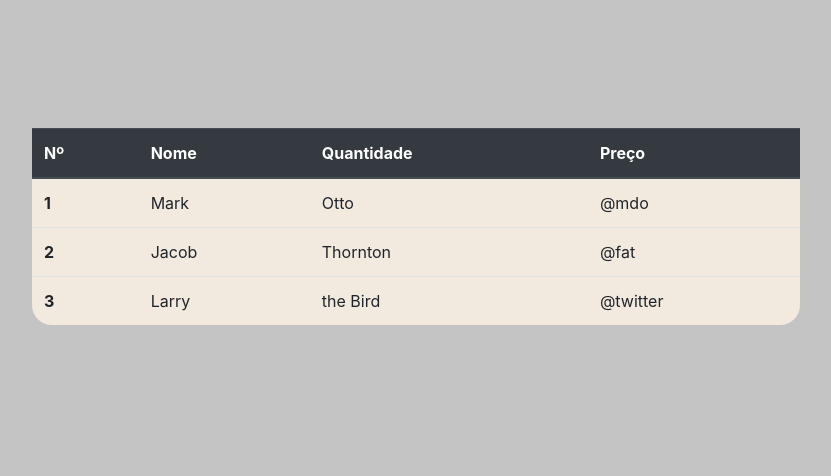
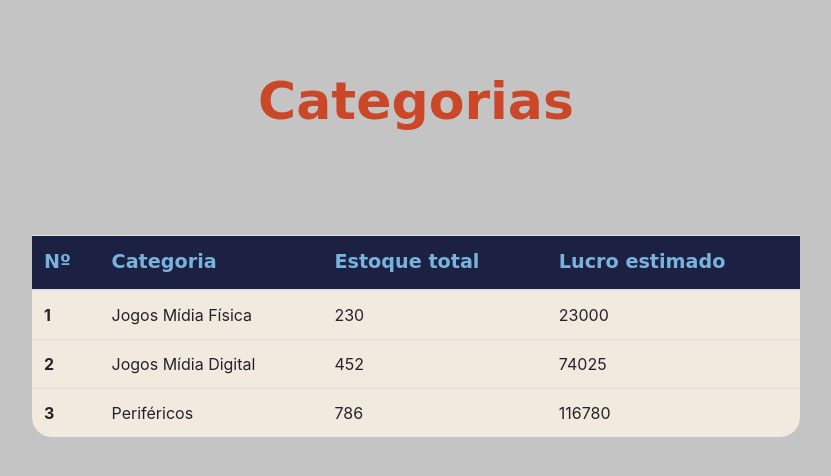
Before and after one commit to GFrasson/games-fraction, a PHP site: page /index3.html in a window 1280 px wide. Shown: the top 476 px of the page, without its empty margins (224-1055 px from the left). Run offline with PHP 8.4, Linux system fonts and the light colour scheme.

Commit message:
Conclusão da estilização

```diff
--- a/viewCategADM/css/stylesheet3.css
+++ b/viewCategADM/css/stylesheet3.css
@@ -7,15 +7,25 @@ body{
 
     background-color: #c4c4c4 ;
 }
+h1{
+    text-align: center;
+    font-family: 'Bebas Neue', cursive;
+    color: #ca4727;
+    font-size: 52px;
+    margin-top: 70px;
+}
 .container{
     background-color:  #f2e9df;
     padding: 0;
     width: 60%;
-    margin-top:10%;
-    border-radius: 20px;
+    margin-top:8%;
+   border-bottom-left-radius: 20px;
+   border-bottom-right-radius: 20px;
 
 }
-table{
-
-    border-radius: 20px;
+.thead{
+    background-color:#1C2143;
+    color:#79B2DA;
+    font-family: 'Bebas Neue', cursive;
+    font-size: 1.2em;
 }
--- a/viewCategADM/index3.html
+++ b/viewCategADM/index3.html
@@ -12,34 +12,37 @@
 
     </head>
     <body>
-        <div class="container">
+
+      <H1><b>Categorias</b></H1>
+
+      <div class="container">
         <table class="table">
-            <thead class="thead-dark">
+            <thead class="thead">
               <tr>
                 <th scope="col">Nº</th>
-                <th scope="col">Nome</th>
-                <th scope="col">Quantidade</th>
-                <th scope="col">Preço</th>
+                <th scope="col">Categoria</th>
+                <th scope="col">Estoque total</th>
+                <th scope="col">Lucro estimado</th>
               </tr>
             </thead>
             <tbody>
               <tr>
                 <th scope="row">1</th>
-                <td>Mark</td>
-                <td>Otto</td>
-                <td>@mdo</td>
+                <td>Jogos Mídia Física</td>
+                <td>230</td>
+                <td>23000</td>
               </tr>
               <tr>
                 <th scope="row">2</th>
-                <td>Jacob</td>
-                <td>Thornton</td>
-                <td>@fat</td>
+                <td>Jogos Mídia Digital</td>
+                <td>452</td>
+                <td>74025</td>
               </tr>
               <tr>
                 <th scope="row">3</th>
-                <td>Larry</td>
-                <td>the Bird</td>
-                <td>@twitter</td>
+                <td>Periféricos</td>
+                <td>786</td>
+                <td>116780</td>
               </tr>
             </tbody>
           </table>
```
